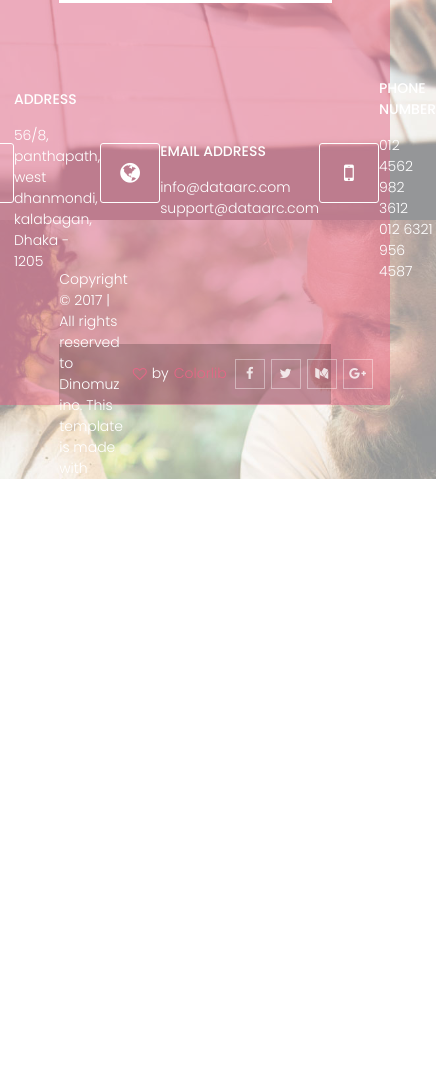
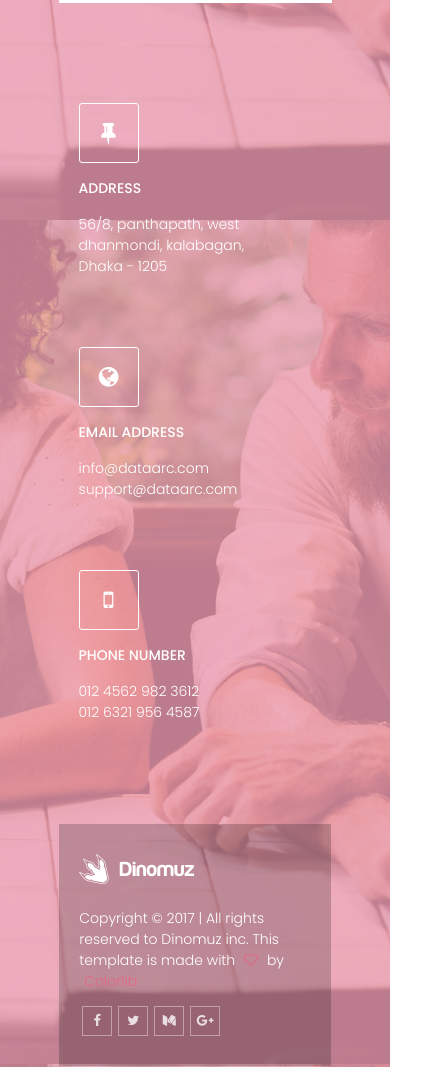
Before and after one commit to chingu-voyage3/toucans-21, a plain HTML site: page index.html in a window 390 px wide. Shown: the part 4844-5911 px from the top of the page, 436 px wide, since content can reach past the window. Before the commit the page ends 5323 px from the top, so only its background shows below. Drawn offline with Linux system fonts and the light colour scheme.

Commit message:
make info and footer responsive (mobile)

```diff
--- a/index.html
+++ b/index.html
@@ -265,12 +265,19 @@
 
     <!-- DIANA - INFO SECTION end -->
 
-    <!-- DIANA - HEADER SECTION start -->
+    <!-- DIANA - FOOTER SECTION start -->
+
     <div class="footer-container">
             <div class="container">
                 <div class="nav-container">
-                    <div class="logo"></div>
-                    <div class="copyright">Copyright © 2017 | All rights reserved to Dinomuz inc. This template is made with <i class="fa fa-heart-o" aria-hidden="true"></i> by <span class="special"> Colorlib</span></div>
+                    <div class="logo">
+                        <img src="images/logo.png" alt="">
+                    </div>
+                    <div class="copyright">
+                        <p>
+                                Copyright © 2017 | All rights reserved to Dinomuz inc. This template is made with <i class="fa fa-heart-o" aria-hidden="true"></i> by <span class="special"> Colorlib</span>
+                        </p>
+                    </div>
                     <div class="social">
                         <div class="facebook"><i class="fa fa-facebook" aria-hidden="true"></i></div>
                         <div class="twitter"><i class="fa fa-twitter" aria-hidden="true"></i></div>
@@ -281,7 +288,7 @@
             </div>
         </div>
 
-    <!-- DIANA - HEADER SECTION end -->
+    <!-- DIANA - FOOTER SECTION end -->
 
 
     <!-- jQuery -->
--- a/styles/style.scss
+++ b/styles/style.scss
@@ -894,6 +894,31 @@ body {
   }
 }
 
+
+@media screen and (min-width: 320px) and (max-width: 500px) {
+  .info-container {
+    .container {
+      flex-direction: column;
+      height: auto!important;
+
+      .address, .email, .phone {
+        flex-direction: column;
+        align-items: flex-start;
+        width: 100%;
+        padding: 50px 20px 20px 20px;
+      }
+
+      .address {
+        padding-top: 100px;
+      }
+
+      .phone {
+        padding-bottom: 100px;
+      }
+    }
+  }
+}
+
 //************************** DIANA INFO SECTION END **************************//
 
 
@@ -946,14 +971,10 @@ body {
       }
 
       .social {
-        display: flex; flex: 2;
-        justify-content: space-around;
-        align-items: center;
+
 
         .facebook, .twitter, .medium, .gplus {
-          display: flex; flex: 1;
-          align-items: center;
-          justify-content: center;
+
 
           i {
             color: rgba(255,255,255,.8);
@@ -965,6 +986,7 @@ body {
             align-items: center;
             justify-content: center;
             transition: all .3s ease;
+
 
             &:hover {
               cursor: pointer;
@@ -978,4 +1000,24 @@ body {
   }
 }
 
+
+//responsive
+@media screen and (min-width: 320px) and (max-width: 500px) {
+  .footer-container {
+    .container {
+      height: auto;
+      .nav-container {
+        flex-direction: column;
+        padding: 30px 20px;
+
+        .logo {
+          background-image: none;
+          margin-bottom: 10px;
+        }
+
+        .social {align-items: flex-start;}
+      }
+    }
+  }
+}
 //************************** DIANA FOOTER SECTION END **************************//
```
Also changed, not shown: styles/style.css, 1 other file.
